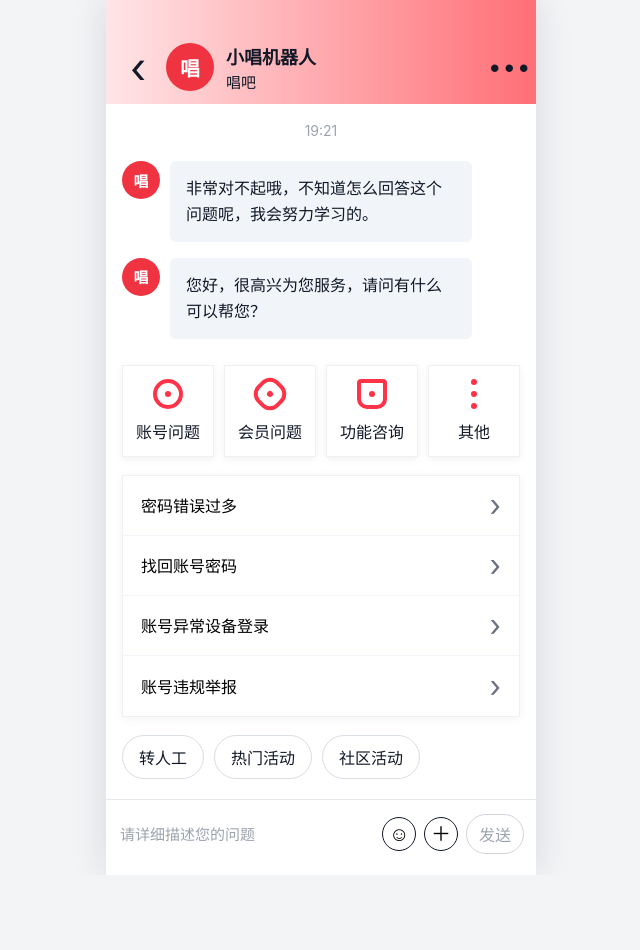
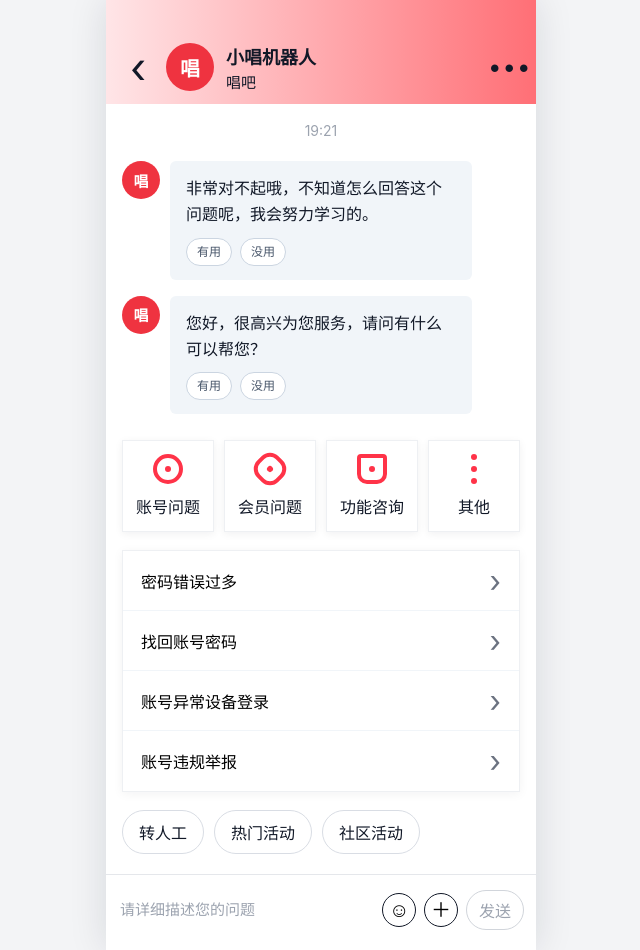
Before and after one commit to xiexuanzheng123/ai-cs-web-h5, a Vue app: page / in a window 1280 px wide. Shown: the whole page, without its empty margins (319-959 px from the left). Before the commit the page ends 875 px from the top, so only its background shows below. Built offline with nearby package versions, Linux system fonts and the light colour scheme.

Commit message:
feat: 新增反馈入口 [20260602-18:26]

```diff
--- a/src/App.vue
+++ b/src/App.vue
@@ -1,6 +1,6 @@
 <script setup lang="ts">
 import { computed, ref } from 'vue'
-import { sendChatMessage } from './api/chat'
+import { sendChatMessage, sendFeedback } from './api/chat'
 import { getOrCreateSessionId, persistSessionId } from './utils/session'
 
 interface ChatMessage {
@@ -8,11 +8,13 @@
   role: 'user' | 'assistant'
   content: string
   transferToHuman?: boolean
+  feedback?: 'thumbs_up' | 'thumbs_down'
 }
 
 const sessionId = ref(getOrCreateSessionId())
 const input = ref('')
 const loading = ref(false)
+const feedbackLoadingId = ref('')
 const error = ref('')
 const messages = ref<ChatMessage[]>([
   {
@@ -71,6 +73,27 @@
     loading.value = false
   }
 }
+
+async function submitFeedback(message: ChatMessage, rating: 'thumbs_up' | 'thumbs_down') {
+  if (message.role !== 'assistant' || message.feedback || feedbackLoadingId.value) return
+
+  error.value = ''
+  feedbackLoadingId.value = message.id
+  try {
+    await sendFeedback({
+      conversationId: sessionId.value,
+      messageId: message.id,
+      rating,
+      comment: rating === 'thumbs_down' ? '没有解决' : '',
+      actionTaken: rating === 'thumbs_down' ? 'handoff' : '',
+    })
+    message.feedback = rating
+  } catch (err) {
+    error.value = err instanceof Error ? err.message : '反馈失败，请稍后重试'
+  } finally {
+    feedbackLoadingId.value = ''
+  }
+}
 </script>
 
 <template>
@@ -99,6 +122,25 @@
           <div class="bubble">
             {{ message.content }}
             <div v-if="message.transferToHuman" class="handoff-tag">已转人工</div>
+            <div v-if="message.role === 'assistant'" class="feedback-actions">
+              <span v-if="message.feedback" class="feedback-result">
+                {{ message.feedback === 'thumbs_up' ? '已标记有用' : '已反馈没用' }}
+              </span>
+              <template v-else>
+                <button
+                  :disabled="feedbackLoadingId === message.id"
+                  @click="submitFeedback(message, 'thumbs_up')"
+                >
+                  有用
+                </button>
+                <button
+                  :disabled="feedbackLoadingId === message.id"
+                  @click="submitFeedback(message, 'thumbs_down')"
+                >
+                  没用
+                </button>
+              </template>
+            </div>
           </div>
         </div>
 
--- a/src/api/chat.ts
+++ b/src/api/chat.ts
@@ -7,6 +7,10 @@
   risk_level: string
   intent: string
   suggestions: string[]
+}
+
+export interface FeedbackResponse {
+  success: boolean
 }
 
 export async function sendChatMessage(params: {
@@ -36,3 +40,32 @@
 
   return response.json()
 }
+
+export async function sendFeedback(params: {
+  conversationId: string
+  messageId: string
+  rating: 'thumbs_up' | 'thumbs_down'
+  comment?: string
+  actionTaken?: string
+}): Promise<FeedbackResponse> {
+  const response = await fetch('/api/customer-service/feedback', {
+    method: 'POST',
+    headers: {
+      'Content-Type': 'application/json',
+    },
+    body: JSON.stringify({
+      conversation_id: params.conversationId,
+      message_id: params.messageId,
+      user_id: 'demo-user-001',
+      rating: params.rating,
+      comment: params.comment ?? '',
+      action_taken: params.actionTaken ?? '',
+    }),
+  })
+
+  if (!response.ok) {
+    throw new Error(`反馈失败：${response.status}`)
+  }
+
+  return response.json()
+}
--- a/src/styles.css
+++ b/src/styles.css
@@ -150,6 +150,32 @@
   border-radius: 999px;
   background: #fff7ed;
   color: #c2410c;
+  font-size: 12px;
+}
+
+.feedback-actions {
+  display: flex;
+  align-items: center;
+  gap: 8px;
+  margin-top: 10px;
+}
+
+.feedback-actions button {
+  border: 1px solid #cbd5e1;
+  border-radius: 999px;
+  background: #fff;
+  color: #475569;
+  padding: 3px 10px;
+  font-size: 12px;
+}
+
+.feedback-actions button:disabled {
+  color: #94a3b8;
+  cursor: not-allowed;
+}
+
+.feedback-result {
+  color: #64748b;
   font-size: 12px;
 }
 
```
